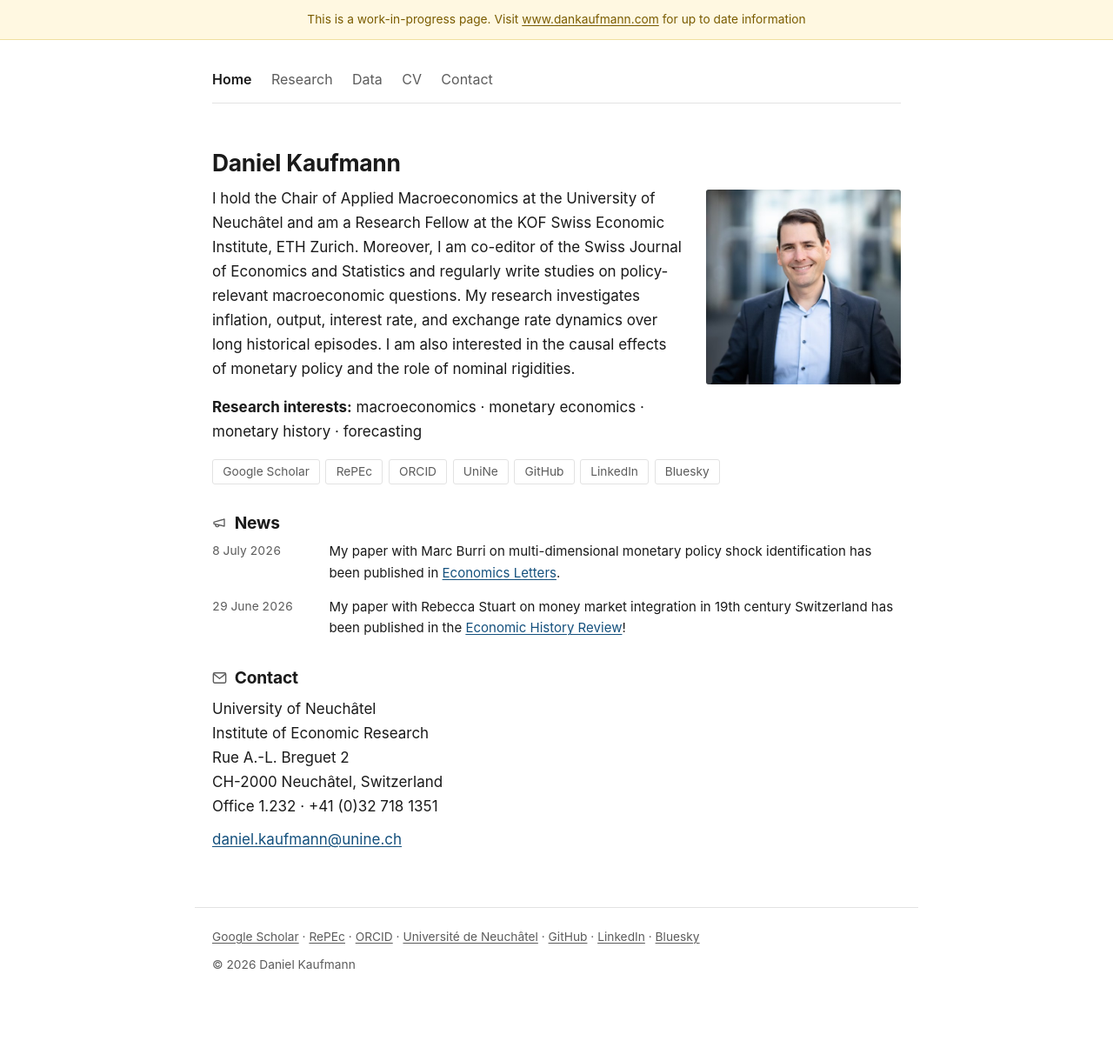
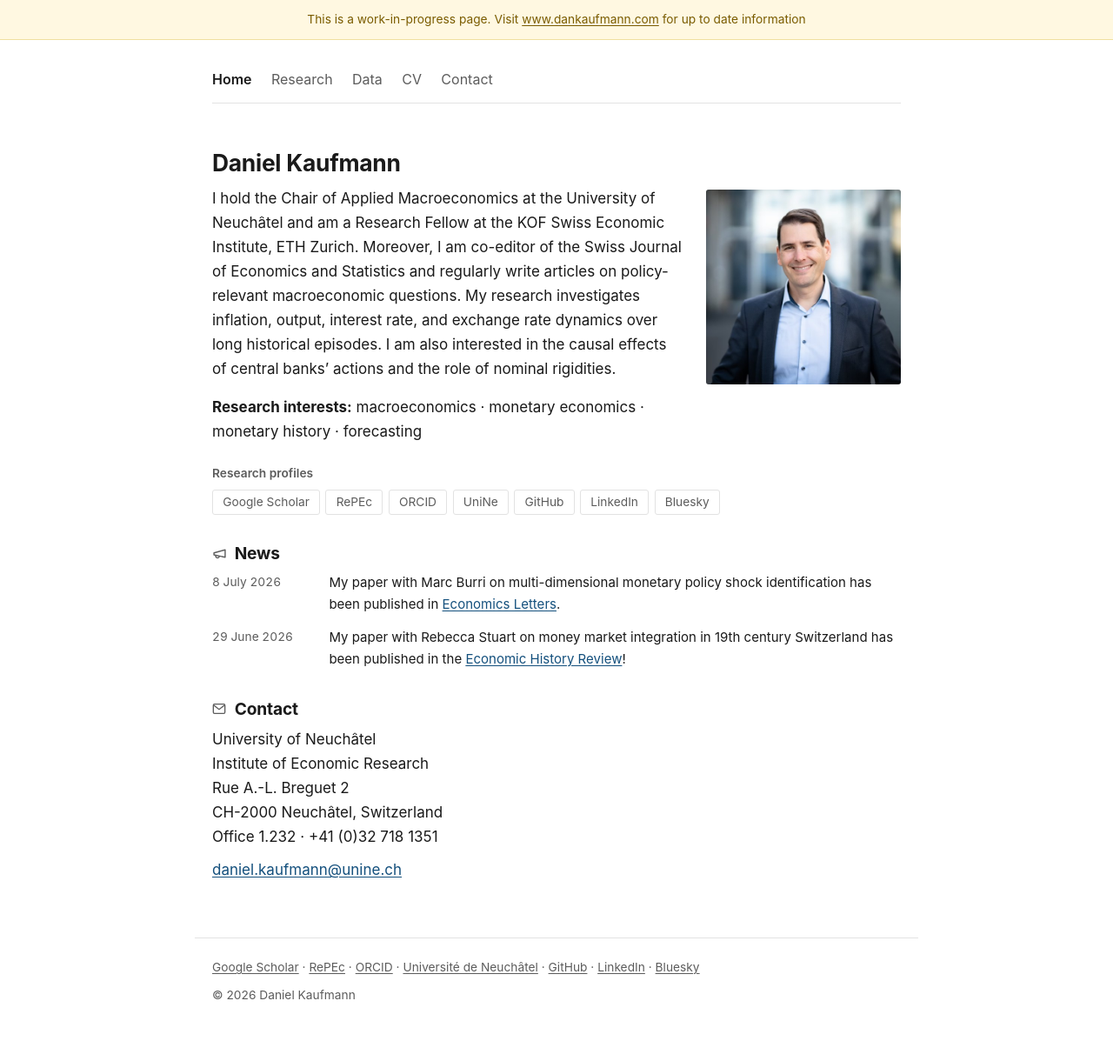
Before and after one commit to dankaufmann/dankaufmann.github.io, a Jekyll site: the page built from index.md, in a window 1280 px wide. Shown: the whole page at 87% size. Built offline with Jekyll 4.4.1, drawn with Linux system fonts in a browser that asks for light colours; before the commit the page ends 1184 px from its top, so only the background shows below that.

Commit message:
Correct SECO report authorship; title-first entries; bio and profile label
The Swiss Consumer Sentiment Index study listed Daniel as sole author.
Its own recommended citation names seven — five FORS authors, then
Kaufmann and Burri. Corrected to match, with the source noted in a
comment so it is not "tidied" back later.

Publication entries now lead with the title, then authors and year. The
?/! rule carries over: such a title still supplies its own stop.

Homepage: "studies on" -> "articles on", and "causal effects of monetary
policy" -> "causal effects of central banks' actions". A "Research
profiles" label now sits above the profile buttons.

Co-Authored-By: Claude Opus 5 <noreply@anthropic.com>
Claude-Session: https://claude.ai/code/session_017FhggwUCCN867pijpudSJ7

```diff
--- a/_includes/profile-buttons.html
+++ b/_includes/profile-buttons.html
@@ -1,4 +1,5 @@
 {%- comment -%}Profile buttons, from the `profiles` list in _config.yml.{%- endcomment -%}
+<p class="profile-label">Research profiles</p>
 <p class="pub-buttons profile-buttons">
   {%- for pr in site.profiles %}
   <a class="btn" href="{{ pr.url }}" target="_blank" rel="noopener">{{ pr.short | default: pr.title }}</a>
--- a/assets/css/style.css
+++ b/assets/css/style.css
@@ -319,10 +319,19 @@ img { max-width: 100%; height: auto; }
   line-height: 2;
 }
 
+/* label above the profile buttons on the homepage */
+.profile-label {
+  font-size: var(--fs-xs);
+  color: var(--ink-muted);
+  font-weight: 600;
+  margin: 1.4rem 0 0.5rem !important;
+  clear: none;
+}
+
 /* profile buttons on the homepage */
 .profile-buttons {
   clear: none;
-  margin-top: 1.1rem !important;
+  margin-top: 0 !important;
   margin-bottom: 1.5rem;
 }
 
--- a/index.md
+++ b/index.md
@@ -8,10 +8,10 @@ title: Home
 <img class="portrait" src="{{ '/assets/img/portrait.jpg' | relative_url }}" alt="Daniel Kaufmann">
 I hold the Chair of Applied Macroeconomics at the University of Neuchâtel and am a Research Fellow at the
 KOF Swiss Economic Institute, ETH Zurich. Moreover, I am co-editor of the Swiss
-Journal of Economics and Statistics and regularly write studies on
+Journal of Economics and Statistics and regularly write articles on
 policy-relevant macroeconomic questions. My research investigates inflation, output, interest rate, and exchange rate
 dynamics over long historical episodes. I am also interested in the causal
-effects of monetary policy and the role of nominal rigidities.
+effects of central banks' actions and the role of nominal rigidities.
 
 **Research interests:** macroeconomics · monetary economics · monetary history ·
 forecasting
```
Also changed, not shown: _data/publications.yml (+8 -0 lines), _includes/publication.html (+18 -20 lines).
